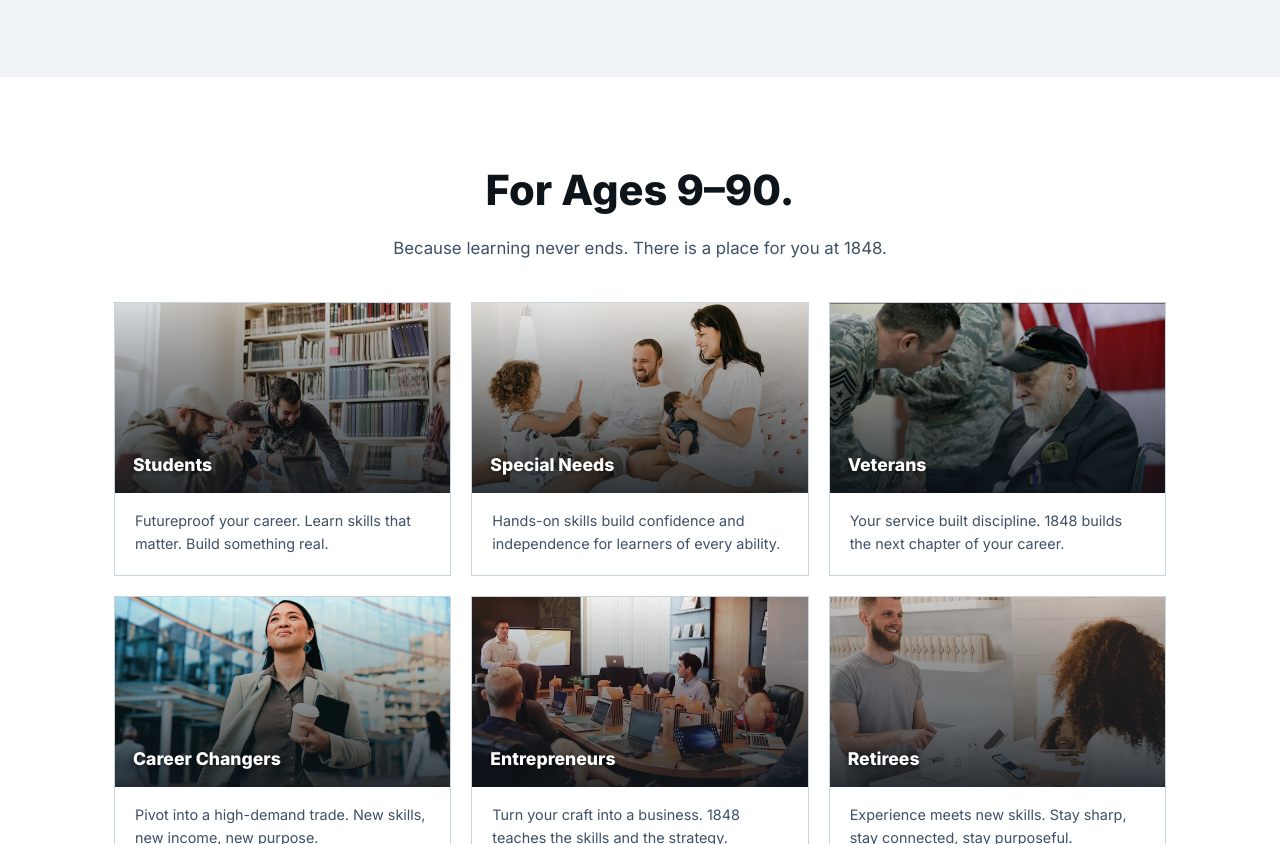
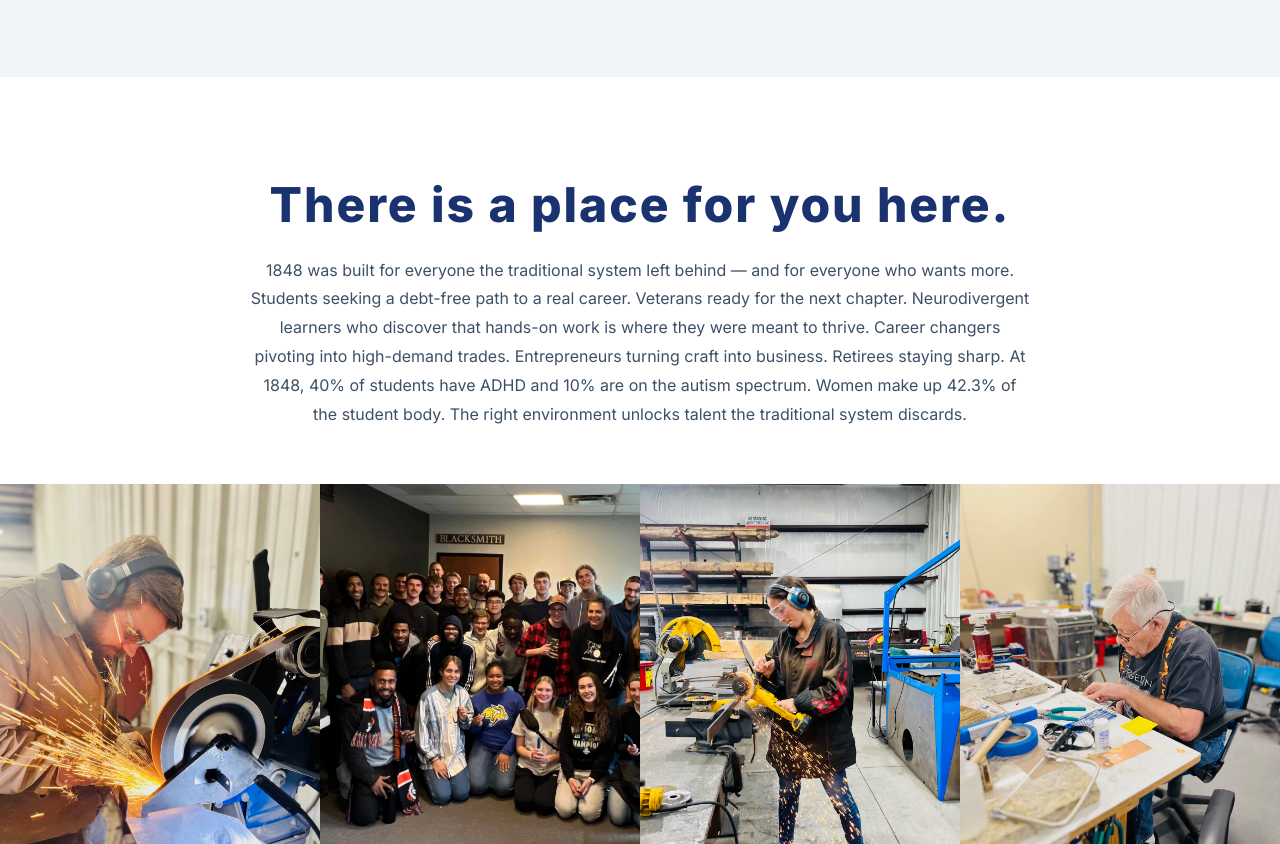
Before and after one commit to Not57/1848-website, a plain HTML site: page index.html in a window 1280 px wide. Shown: the part 2617-3461 px from the top of the page. Drawn offline with Linux system fonts and the light colour scheme.

Commit message:
Redesign who-we-serve section; add CLAUDE.md; update heading colors
- Replace card grid with flat text + full-bleed 4-photo reel
- Add CLAUDE.md with project context for future sessions
- Change all section headings to --blue
- Add IMG_6166.jpg and IMG_8976.jpg for serve photo reel
- Remove converted HEIC source

Not57

```diff
--- a/index.html
+++ b/index.html
@@ -191,69 +191,47 @@
   <!-- ===== WHO WE SERVE ===== -->
   <section id="serve" class="serve-section">
     <div class="container">
-      <h2>For Ages 9–90.</h2>
-      <p class="section-sub">Because learning never ends. There is a place for you at 1848.</p>
+      <h2>There is a place for you here.</h2>
 
-      <div class="serve-grid">
+      <p class="problem-intro">1848 was built for everyone the traditional system left behind — and for everyone who wants more. Students seeking a debt-free path to a real career. Veterans ready for the next chapter. Neurodivergent learners who discover that hands-on work is where they were meant to thrive. Career changers pivoting into high-demand trades. Entrepreneurs turning craft into business. Retirees staying sharp. At 1848, 40% of students have ADHD and 10% are on the autism spectrum. Women make up 42.3% of the student body. The right environment unlocks talent the traditional system discards.</p>
+    </div>
 
-        <div class="serve-card">
-          <div class="serve-cover">
-            <img src="images/ForAgesImages/students.jpg" alt="Students" />
-            <div class="serve-cover-overlay"><h4>Students</h4></div>
-          </div>
-          <div class="serve-body">
-            <p>Futureproof your career. Learn skills that matter. Build something real.</p>
-          </div>
+    <div class="serve-photo-row">
+      <div class="serve-photo-row__img">
+        <img src="images/ForAgesImages/IMG_8976.jpg" alt="Student at 1848" />
+      </div>
+      <div class="serve-photo-row__img">
+        <img src="images/yourdonoatwork/430095832_3885520931710548_4344374178171715115_n.jpg" alt="Students at 1848" />
+      </div>
+      <div class="serve-photo-row__img">
+        <img src="images/ForAgesImages/IMG_6166.jpg" alt="Student at 1848" />
+      </div>
+      <div class="serve-photo-row__img">
+        <img src="images/yourdonoatwork/IMG_8923.jpg" alt="Students at 1848" />
+      </div>
+    </div>
+
+    <div class="container">
+      <div class="problem-grid">
+
+        <div class="problem-card">
+          <p class="problem-card-label">Students &amp; Youth</p>
+          <p>Futureproof your career without the debt. Learn skills that matter and build something real — from welding certifications to entrepreneurship, starting as young as nine years old. A welding cert opens doors across construction, aerospace, automotive, and manufacturing — industries that are always hiring.</p>
         </div>
 
-        <div class="serve-card">
-          <div class="serve-cover">
-            <img src="images/ForAgesImages/parents.jpg" alt="Special Needs" />
-            <div class="serve-cover-overlay"><h4>Special Needs</h4></div>
-          </div>
-          <div class="serve-body">
-            <p>Hands-on skills build confidence and independence for learners of every ability.</p>
-          </div>
+        <div class="problem-card">
+          <p class="problem-card-label">Neurodivergent Learners</p>
+          <p>40% of 1848 students have ADHD. 10% are on the autism spectrum. That's not a coincidence — ADHD and autism come with exceptional spatial awareness, hyper-focus, and mechanical aptitude. The exact traits trades reward. 1848 teaches the way people actually learn.</p>
         </div>
 
-        <div class="serve-card">
-          <div class="serve-cover">
-            <img src="images/ForAgesImages/American_Veteran.jpg" alt="Veterans" />
-            <div class="serve-cover-overlay"><h4>Veterans</h4></div>
-          </div>
-          <div class="serve-body">
-            <p>Your service built discipline. 1848 builds the next chapter of your career.</p>
-          </div>
+        <div class="problem-card">
+          <p class="problem-card-label">Veterans &amp; Career Changers</p>
+          <p>Your service built discipline. 1848 builds the next chapter. Pivot into a high-demand trade — new certification, new income, new purpose — in weeks, not years.</p>
         </div>
 
-        <div class="serve-card">
-          <div class="serve-cover">
-            <img src="images/ForAgesImages/careerchangerbetter.png" alt="Career Changers" />
-            <div class="serve-cover-overlay"><h4>Career Changers</h4></div>
-          </div>
-          <div class="serve-body">
-            <p>Pivot into a high-demand trade. New skills, new income, new purpose.</p>
-          </div>
-        </div>
-
-        <div class="serve-card">
-          <div class="serve-cover">
-            <img src="images/ForAgesImages/entrepreneur.jpg" alt="Entrepreneurs" />
-            <div class="serve-cover-overlay"><h4>Entrepreneurs</h4></div>
-          </div>
-          <div class="serve-body">
-            <p>Turn your craft into a business. 1848 teaches the skills and the strategy.</p>
-          </div>
-        </div>
-
-        <div class="serve-card">
-          <div class="serve-cover">
-            <img src="images/ForAgesImages/retirees.jpg" alt="Retirees" />
-            <div class="serve-cover-overlay"><h4>Retirees</h4></div>
-          </div>
-          <div class="serve-body">
-            <p>Experience meets new skills. Stay sharp, stay connected, stay purposeful.</p>
-          </div>
+        <div class="problem-card">
+          <p class="problem-card-label">Entrepreneurs &amp; Retirees</p>
+          <p>Turn craft into a business, or simply stay sharp and connected. 1848 is a lifelong community — there is no age limit on purpose.</p>
         </div>
 
       </div>
@@ -261,6 +239,7 @@
   </section>
 
   <!-- ===== COMMUNITY STATEMENT ===== -->
+
   <section class="community-section">
     <div class="container">
       <h2 class="community-headline">Community. Creativity. Capability.</h2>
--- a/styles.css
+++ b/styles.css
@@ -292,7 +292,7 @@
 .classes-section h2 {
   font-size: clamp(1.8rem, 4vw, 2.6rem);
   font-weight: 800;
-  color: var(--navy);
+  color: var(--blue);
   margin-bottom: 12px;
 }
 
@@ -509,14 +509,15 @@
 /* ===== WHO WE SERVE ===== */
 .serve-section {
   background: var(--black);
-  padding: 80px 0;
+  padding: 90px 0;
   text-align: center;
 }
 
 .serve-section h2 {
-  font-size: clamp(1.8rem, 4vw, 2.6rem);
-  font-weight: 800;
-  color: var(--navy);
+  font-size: clamp(2rem, 5vw, 3rem);
+  font-weight: 900;
+  color: var(--blue);
+  letter-spacing: 0.04em;
   margin-bottom: 12px;
 }
 
@@ -588,7 +589,7 @@
 .trades-stats-section h2 {
   font-size: clamp(1.8rem, 4vw, 2.6rem);
   font-weight: 800;
-  color: var(--navy);
+  color: var(--blue);
 }
 
 .trades-stat-row {
@@ -991,7 +992,7 @@
 .community-headline {
   font-size: clamp(2rem, 5vw, 3.4rem);
   font-weight: 900;
-  color: var(--navy);
+  color: var(--blue);
   letter-spacing: 0.04em;
   margin-bottom: 24px;
 }
@@ -1031,7 +1032,7 @@
 .events-section h2 {
   font-size: 2rem;
   font-weight: 800;
-  color: var(--navy);
+  color: var(--blue);
   margin-bottom: 10px;
 }
 
@@ -1269,6 +1270,26 @@
   .photo-strip { grid-template-columns: repeat(2, 1fr); height: 320px; }
 }
 
+/* ===== SERVE SECTION: PHOTO ROW ===== */
+.serve-photo-row {
+  display: grid;
+  grid-template-columns: repeat(4, 1fr);
+  gap: 0;
+  margin: 48px 0;
+}
+.serve-photo-row__img { overflow: hidden; }
+.serve-photo-row__img img {
+  width: 100%;
+  height: 380px;
+  object-fit: cover;
+  object-position: center top;
+  display: block;
+}
+@media (max-width: 700px) {
+  .serve-photo-row { grid-template-columns: repeat(2, 1fr); }
+  .serve-photo-row__img img { height: 220px; }
+}
+
 /* ===== DONATE PAGE: PORTRAIT PULL ===== */
 .problem-portrait-pull {
   display: grid;
```
Also changed, not shown: images/ForAgesImages/IMG_6166.jpg (added), images/ForAgesImages/IMG_8976.jpg (added), 2 other files.
